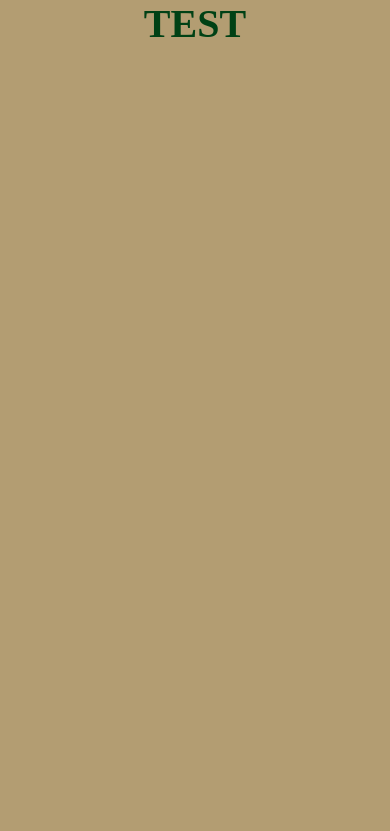
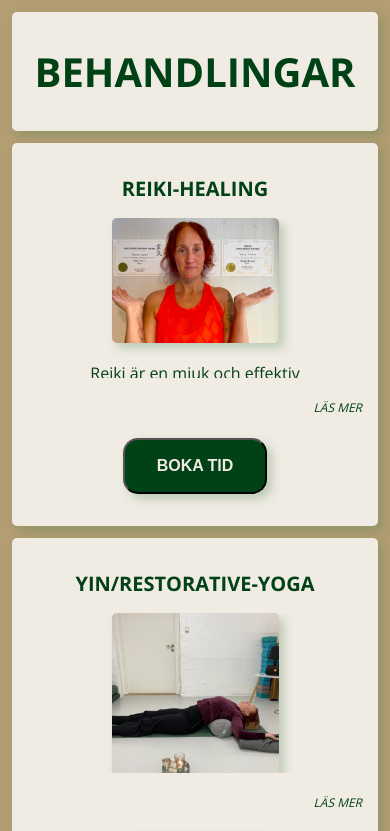
Before and after one commit to akickia/veracare_2.0, a React (Vite) app: page / in a window 390 px wide. Shown: the top 831 px of the page. Built offline with nearby package versions, Linux system fonts and the light colour scheme.

Commit message:
card component

```diff
--- a/src/App.jsx
+++ b/src/App.jsx
@@ -1,9 +1,10 @@
 import "./core/styles/style.scss"
+import Services from "./pages/services"
 function App() {
 
   return (
     <div className="App">
-      <h1>test</h1>
+      <Services />
     </div>
   )
 }
--- /dev/null
+++ b/src/base/button/index.jsx
@@ -0,0 +1,10 @@
+import React from 'react'
+import "./style.scss"
+
+export default function Button({onClick, children}) {
+  return (
+    <button className='primary' onClick={onClick}>
+      {children}
+    </button>
+  )
+}
--- /dev/null
+++ b/src/base/button/style.scss
@@ -0,0 +1,12 @@
+@import "../../core/styles/variables";
+
+.primary {
+  @include pFont;
+  background-color: $clr-primary;
+  color: $clr-third;
+  text-transform: uppercase;
+  font-weight: 600;
+  padding: $padding-m $padding-xl;
+  border-radius: calc($border-radius*3);
+  box-shadow: $box-shadow;
+}
--- /dev/null
+++ b/src/base/cardPrimary/index.jsx
@@ -0,0 +1,40 @@
+import React, { useEffect, useState } from 'react';
+
+import './style.scss';
+import Button from '../button';
+
+export function CardPrimary({ item }) {
+
+  const img = '../src/assets/img/' + item.img;
+
+  const [openMore, setOpenMore] = useState(true);
+
+  useEffect(() => {
+    if (openMore) {
+    }
+  }, [openMore]);
+
+  return (
+    <article className="card">
+      <h3>{item.title}</h3>
+
+      <section className={openMore ? 'card__info' : 'card__info open'}>
+      <img src={img} alt={item.alt} />
+        <p className='card__info--text'>{item.text}</p>
+
+      </section>
+      <p
+        className="card__more"
+        onClick={() => {
+          setOpenMore(!openMore);
+        }}
+      >
+        {openMore ? 'Läs mer' : 'Läs mindre'}
+      </p>
+
+      <section className="card__book-btn">
+        <Button onClick={() => console.log(item.link)}>Boka tid</Button>
+      </section>
+    </article>
+  );
+}
--- /dev/null
+++ b/src/base/cardPrimary/style.scss
@@ -0,0 +1,44 @@
+@import "../../core/styles/variables";
+
+.card {
+  background-color: $clr-third;
+  @include grid(100%, auto);
+  gap: $gap;
+  border-radius: $border-radius;
+  box-shadow: $box-shadow;
+  padding: $padding-xl $padding;
+  margin: $margin-m;
+  img {
+    max-width: 50%;
+    margin: auto
+  }
+  &__info {
+    @include grid(100%, auto);
+    gap: $gap;
+    &--text {
+      align-self: center;
+    }
+  }
+  &__more {
+    display: none;
+  }
+}
+
+@media screen and (max-width: 800px) {
+  .card {
+    &__info {
+      height: calc($base*10);
+      overflow: hidden;
+      @include grid(100%, auto)
+    };
+    &__info.open {
+      height: unset;
+    }
+    &__more {
+      display: block;
+      @include smallFont;
+      font-style: italic;
+      text-align: end;
+    }
+  }
+}
--- a/src/core/styles/_variables.scss
+++ b/src/core/styles/_variables.scss
@@ -60,11 +60,18 @@ $open-btn-size: calc($base*1.2); //TODO: Check...
 
 @mixin h3Font {
   font-size: $font-h3;
+  text-transform: uppercase;
 }
 
 @mixin pFont {
   font-size: $font-p;
-  line-height: $line-height-m;
+  line-height: $line-height-l;
+  // letter-spacing: $letter-spacing; TODO: Check...
+}
+
+@mixin smallFont {
+  font-size: $font-small;
+  text-transform: uppercase;
 }
 
 @mixin aFont {
--- a/src/core/styles/style.scss
+++ b/src/core/styles/style.scss
@@ -15,6 +15,7 @@ body {
   text-align: center;
   background-color: $clr-secondary;
   color: $clr-primary;
+  font-family: $fontFamily;
 }
 
 a {
@@ -37,3 +38,9 @@ h3 {
 p {
   @include pFont;
 }
+
+img {
+  max-width: 100%;
+  border-radius: $border-radius;
+  box-shadow: $box-shadow;
+}
--- /dev/null
+++ b/src/pages/services/index.jsx
@@ -0,0 +1,27 @@
+import React, { useEffect, useState } from 'react'
+import jsonData from "../../assets/data/info.json"
+import { CardPrimary } from '../../base/cardPrimary'
+
+export default function Services() {
+  const [data, setData] = useState()
+
+  useEffect(() => {
+    setData(jsonData)
+  }, [])
+
+  const cardsEl = data && data.map((item, i) => {
+    if (item.category === "treatments"){
+    return <CardPrimary item={item} key={i}></CardPrimary>
+  }
+  })
+
+  return (
+    <article>
+      <section className="card starter__text">
+        <h1>Behandlingar</h1>
+      </section>
+
+        {cardsEl && cardsEl}
+    </article>
+  )
+}
```
